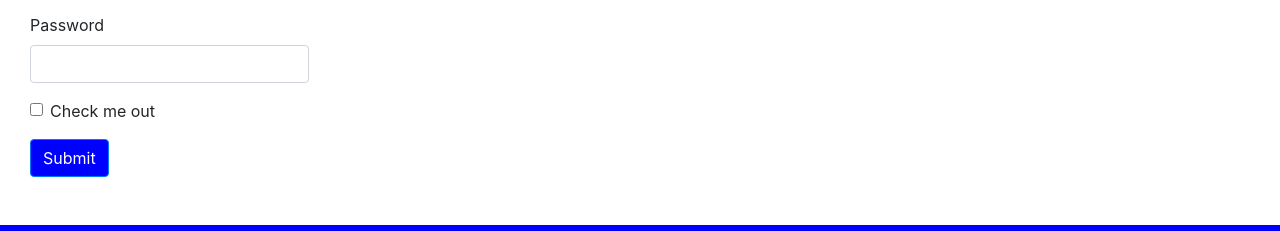
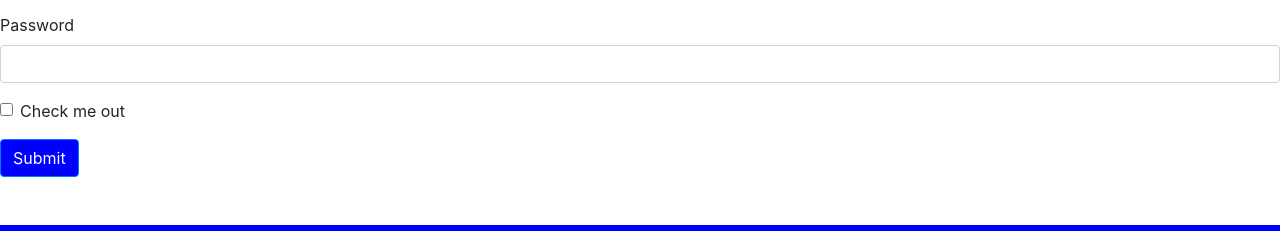
Before and after one commit to Zeeshan-Saleem/Online-Pharmacy, a plain HTML site: page sign in.html in a window 1280 px wide. Shown: the part 349-580 px from the top of the page. Drawn offline with nearby package versions, Linux system fonts and the light colour scheme.

Commit message:
Final code

```diff
--- a/style.css
+++ b/style.css
@@ -255,11 +255,11 @@ h2 {
     font-weight: bold;
 }
 /* sign In page */
-form{
+/* form{
     width: max-content;
     padding-left: 30px;
 
-}
+} */
 .gotopbtn{
     position: fixed;
     width: 50px;
```
